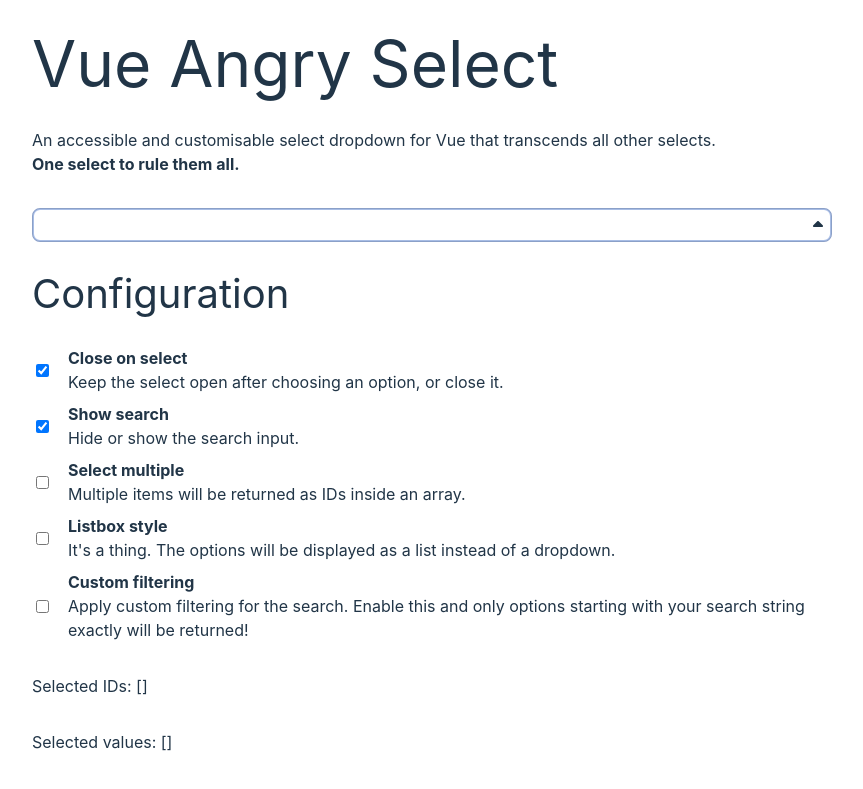
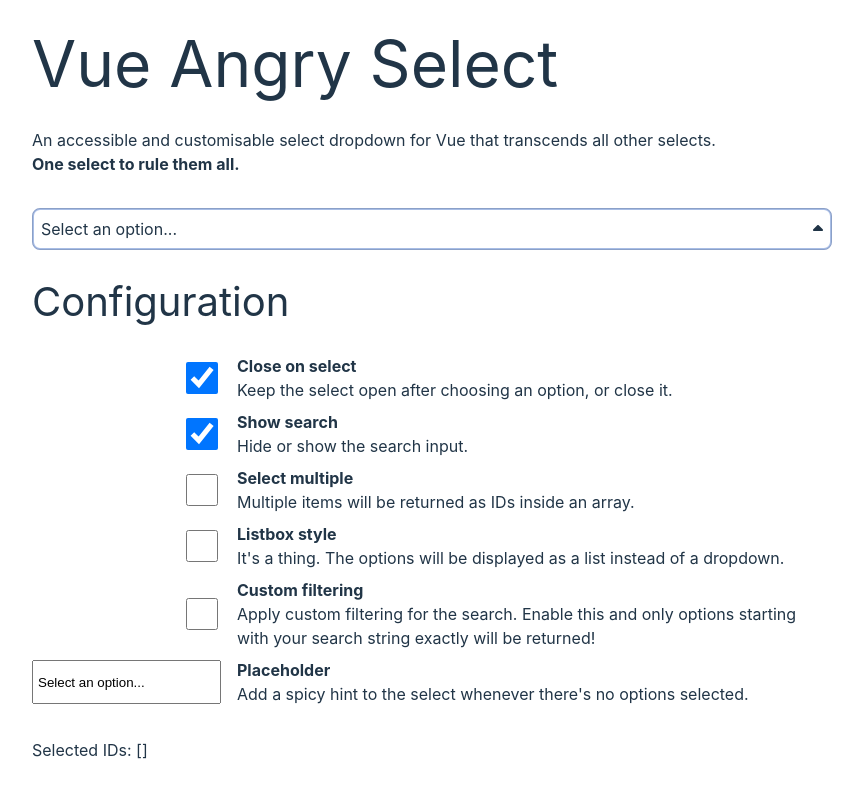
Before and after one commit to edenchazard/v-ultimate-select, a Vue app: page / in a window 1280 px wide. Shown: the top 789 px of the page, without its empty margins (208-1071 px from the left). Built offline with nearby package versions, Linux system fonts and the light colour scheme.

Commit message:
ft: placeholder

```diff
--- a/src/App.vue
+++ b/src/App.vue
@@ -72,6 +72,17 @@
           starting with your search string exactly will be returned!
         </p>
       </div>
+      <input
+        type="text"
+        v-model="config.placeholder"
+        id="placeholder"
+      />
+      <div>
+        <label for="placeholder">Placeholder</label>
+        <p>
+          Add a spicy hint to the select whenever there's no options selected.
+        </p>
+      </div>
     </div>
 
     <div>Selected IDs: {{ ids }}</div>
@@ -102,6 +113,7 @@
   multiple: false,
   listbox: false,
   customMatcher: false,
+  placeholder: "Select an option...",
 });
 
 const values = ref([]);
@@ -135,6 +147,16 @@
     font-weight: bold;
   }
 }
+input {
+  padding: 0.25rem;
+  height: 2rem;
+  justify-self: end;
+
+  &[type="checkbox"] {
+    width: 2rem;
+  }
+}
+
 .bold {
   font-weight: bold;
 }
--- a/src/components/VueAngrySelect.vue
+++ b/src/components/VueAngrySelect.vue
@@ -14,12 +14,16 @@
       :aria-expanded="open"
       :aria-owns="`${nodeId}-select-list-container`"
       :aria-multiselectable="multiple"
+      :aria-placeholder="placeholder"
       @click="openIfNotClosing"
       @keyup.enter.space.prevent="openIfNotClosing"
     >
       <div class="select-box-selections">
+        <span v-if="ids.length === 0">
+          {{ placeholder }}
+        </span>
         <div
-          v-if="multiple"
+          v-else-if="multiple"
           v-for="value in selected"
           :key="value"
           class="tag"
@@ -185,7 +189,7 @@
    * If no option has been picked, the placeholder text will appear.
    */
   placeholder: {
-    type: String,
+    type: null as unknown as PropType<string | null>,
     default: "Select...",
   },
 
```
